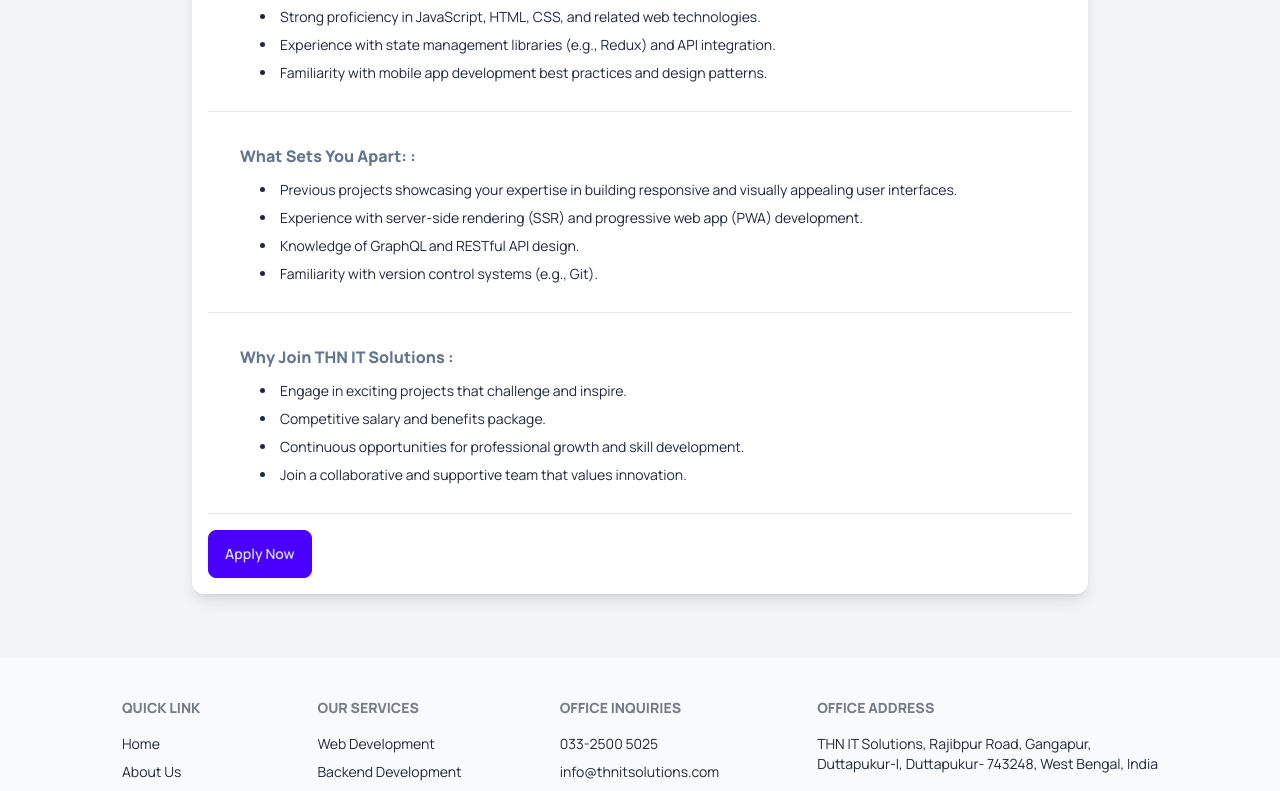
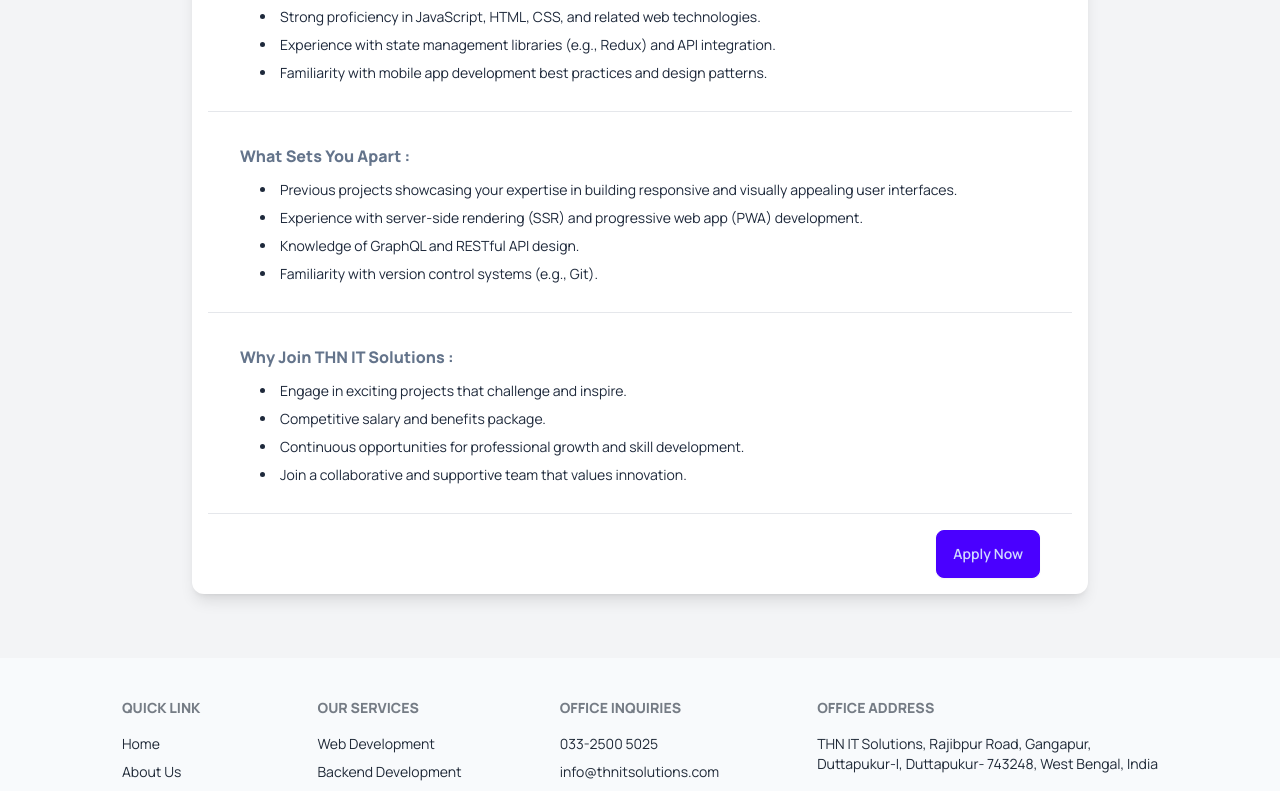
Before and after one commit to whyehtasam/THN-IT-Solutions, a React (Vite) app: page /career/web-developer in a window 1280 px wide. Shown: the part 612-1403 px from the top of the page. Built offline with nearby package versions, Linux system fonts and the light colour scheme.

Commit message:
career sub-pages have being modified for the buttons layout

```diff
--- a/src/components/career/CareerDeveloper/CriteriaData.js
+++ b/src/components/career/CareerDeveloper/CriteriaData.js
@@ -23,7 +23,7 @@ export const WebDeveloperCriteriaData =[
     },
 
     {
-        Title:'What Sets You Apart:',
+        Title:'What Sets You Apart',
         Points:[
             'Previous projects showcasing your expertise in building responsive and visually appealing user interfaces.',
             'Experience with server-side rendering (SSR) and progressive web app (PWA) development.',
@@ -70,7 +70,7 @@ export const BackendDeveloperCriteriaData =[
 },
 
 {
-    Title:'What Sets You Apart:',
+    Title:'What Sets You Apart',
     Points:[
         'Previous projects demonstrating API integration and third-party service interactions.',
         'Familiarity with containerization technologies such as Docker.',
@@ -116,7 +116,7 @@ export const CloudDeveloperCriteriaData =[
     },
 
     {
-        Title:'What Sets You Apart:',
+        Title:'What Sets You Apart',
         Points:[
             'Previous projects demonstrating API integration and third-party service interactions within a cloud environment.',
             'Familiarity with containerization technologies such as Docker and orchestration tools like Kubernetes.',
--- a/src/components/career/CareerDeveloper/backendDeveloper.jsx
+++ b/src/components/career/CareerDeveloper/backendDeveloper.jsx
@@ -26,9 +26,8 @@ function BackendDeveloperCareer(){
             <Criteria prop={BackendDeveloperCriteriaData}/>
             </div>
 
-            <div className=''>
-            <Link ><button className='btn btn-primary m-4 relative rigth-1'
-                onClick={()=>alert('Contact the company for further information')}>
+            <div className='card-actions justify-end'>
+            <Link to='/contact'><button className='btn btn-primary my-4 mx-12 p-4'>
                 Apply Now</button></Link>
             </div>
 
--- a/src/components/career/CareerDeveloper/cloudDeveloper.jsx
+++ b/src/components/career/CareerDeveloper/cloudDeveloper.jsx
@@ -26,9 +26,8 @@ function CloudDeveloperCareer(){
             <Criteria prop={CloudDeveloperCriteriaData}/>
             </div>
 
-            <div className=''>
-            <Link ><button className='btn btn-primary m-4 relative rigth-1'
-                onClick={()=>alert('Contact the company for further information')}>
+            <div className='card-actions justify-end'>
+            <Link to='/contact'><button className='btn btn-primary my-4 mx-12 p-4'>
                 Apply Now</button></Link>
             </div>
 
--- a/src/components/career/CareerDeveloper/webDeveloper.jsx
+++ b/src/components/career/CareerDeveloper/webDeveloper.jsx
@@ -25,9 +25,8 @@ function WebDeveloperCareer(){
             <Criteria prop={WebDeveloperCriteriaData}/>
             </div>
 
-            <div className=''>
-            <Link ><button className='btn btn-primary m-4 relative rigth-1'
-                onClick={()=>alert('Contact the company for further information')}>
+            <div className='card-actions justify-end'>
+            <Link to='/contact'><button className='btn btn-primary my-4 mx-12 p-4'>
                 Apply Now</button></Link>
             </div>
 
```
